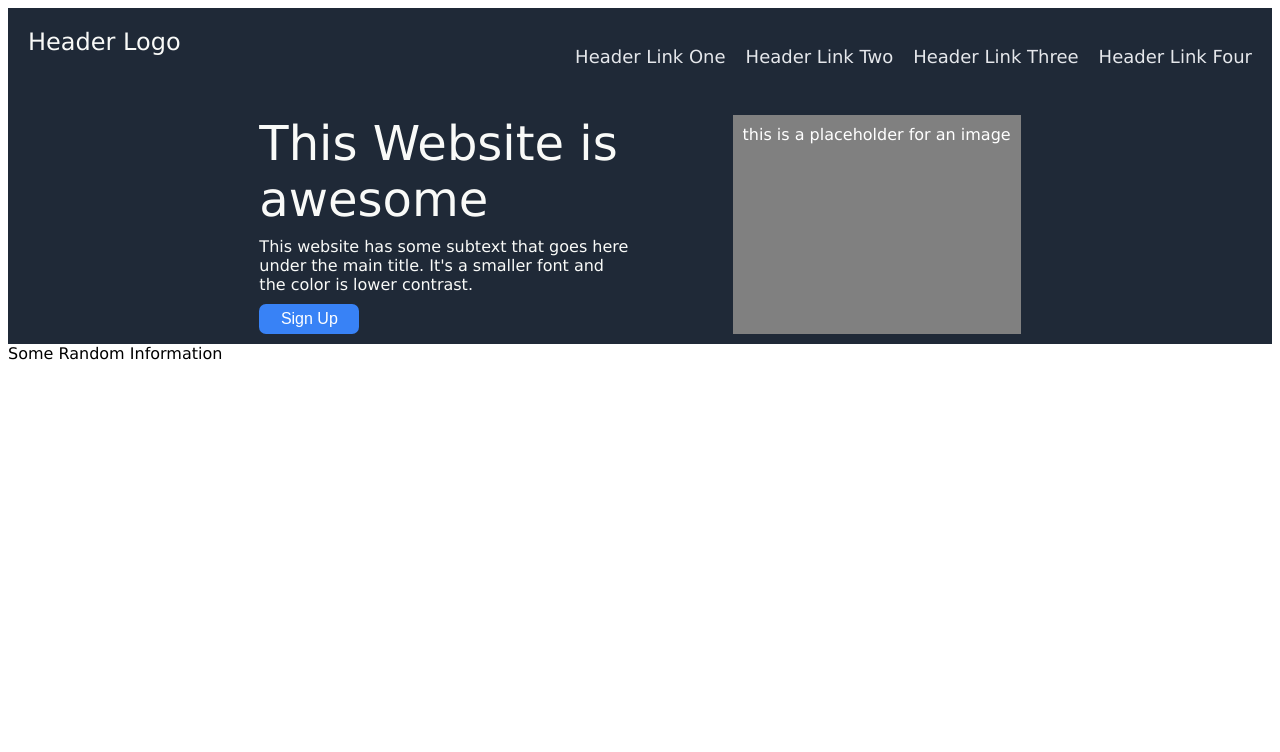
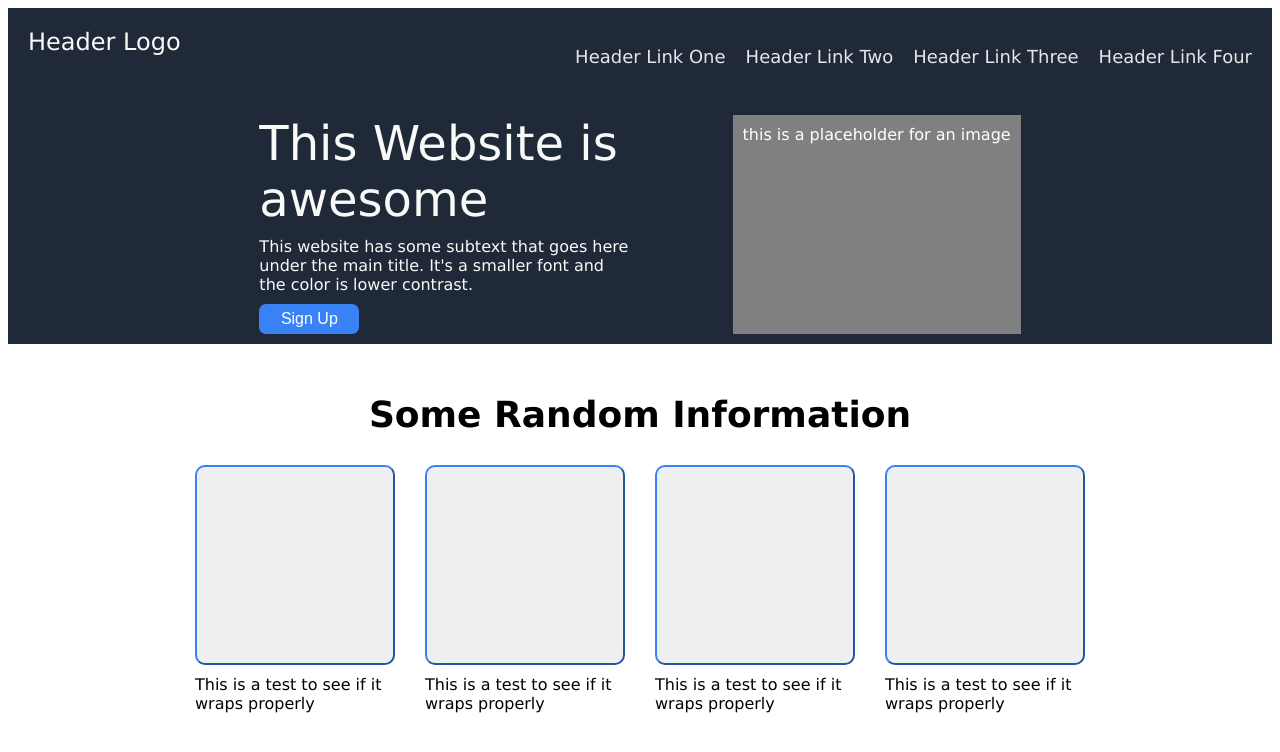
Before and after one commit to umasood12/landing_page, a plain HTML site: page index.html in a window 1280 px wide. Drawn offline with Linux system fonts and the light colour scheme.

Commit message:
Finished section two

```diff
--- a/index.html
+++ b/index.html
@@ -22,14 +22,32 @@
         <div class="one-left">
             <div class="main-text">This Website is awesome</div>
             <div>This website has some subtext that goes here under the main title. It's a smaller font and the color is lower contrast.</div>
-            <div><button>Sign Up</button></div>
+            <div><button class="button">Sign Up</button></div>
         </div>
         <div class="one-right">
             this is a placeholder for an image
         </div>
     </div>
     <div class="section-two">
-        <div>Some Random Information</div>
+        <div class="information-header">Some Random Information</div>
+        <div class="containers">
+            <div class="card">
+                <button class="info-button"></button>
+                <figcaption>This is a test to see if it wraps properly</figcaption>
+            </div>
+            <div class="card">
+                <button class="info-button"></button>
+                <figcaption>This is a test to see if it wraps properly</figcaption>
+            </div>
+            <div class="card">
+                <button class="info-button"></button>
+                <figcaption>This is a test to see if it wraps properly</figcaption>
+            </div>
+            <div class="card">
+                <button class="info-button"></button>
+                <figcaption>This is a test to see if it wraps properly</figcaption>
+            </div>
+        </div>
     </div>
 </body>
 </html>
--- a/style.css
+++ b/style.css
@@ -4,7 +4,7 @@ body {
     flex-direction: column;
 }
 
-button {
+.button {
     background-color: #3882f6;
     font-size: 16px;
     color: white;
@@ -12,6 +12,10 @@ button {
     border-radius: 7px;
     height: 30px;
     width: 100px;
+}
+
+figcaption {
+    align-items: center;
 }
 
 .header {
@@ -64,10 +68,42 @@ ul {
 }
 
 .section-two {
+    display: flex;
     justify-content: center;
     align-items: center;
+    flex-direction: column;
+    gap: 30px;
+    padding-top: 50px;
 }
 
 .main-text {
     font-size: 48px;
 }
+
+.information-header {
+    display: flex;
+    font-size: 36px;
+    font-weight: bold;
+}
+
+.containers {
+    display: flex;
+    flex-direction: row;
+    gap: 30px;
+}
+
+.card {
+    display: flex;
+    flex-direction: column;
+    align-items: center;
+    width: 200px;
+    gap: 10px;
+}
+
+.info-button {
+    height: 200px;
+    width: 200px;
+    color: white;
+    border-color: #3882f6;
+    border-radius: 10px;
+}
```
